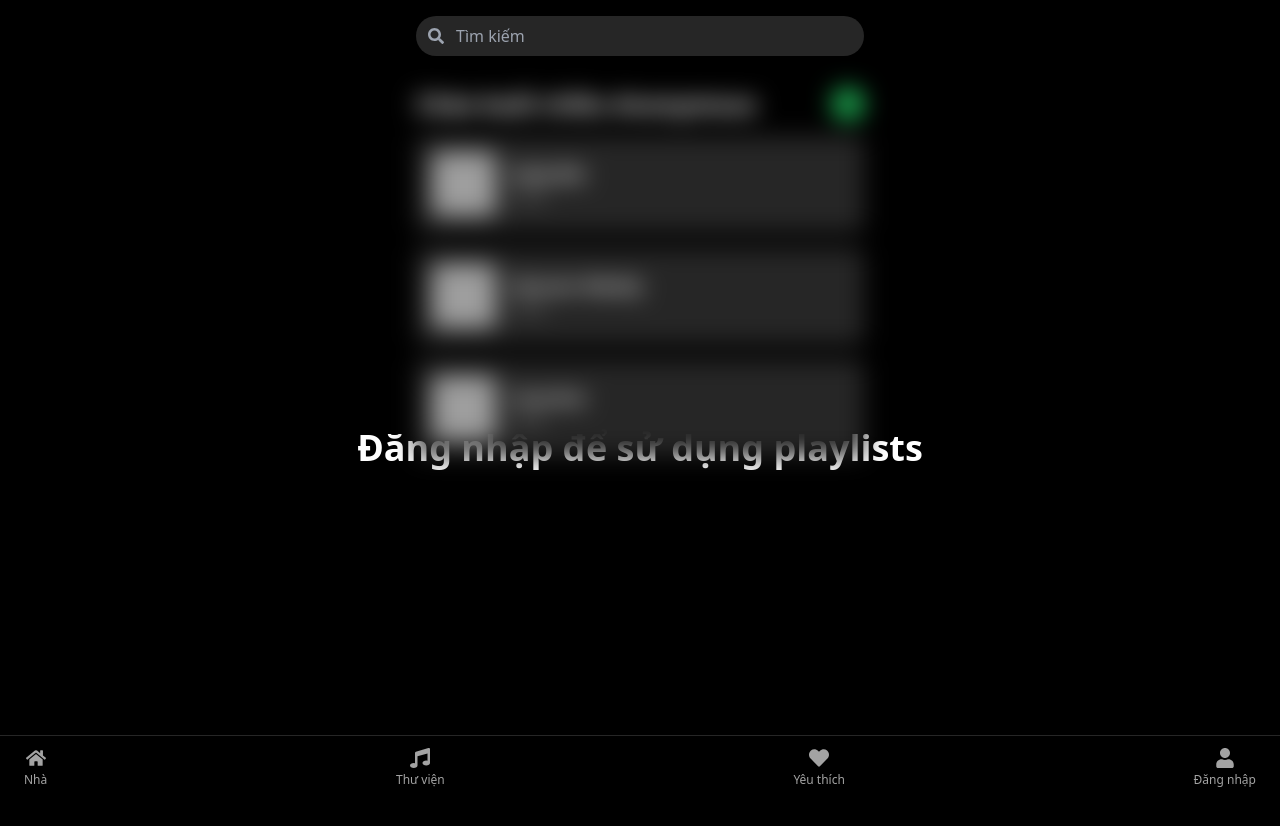
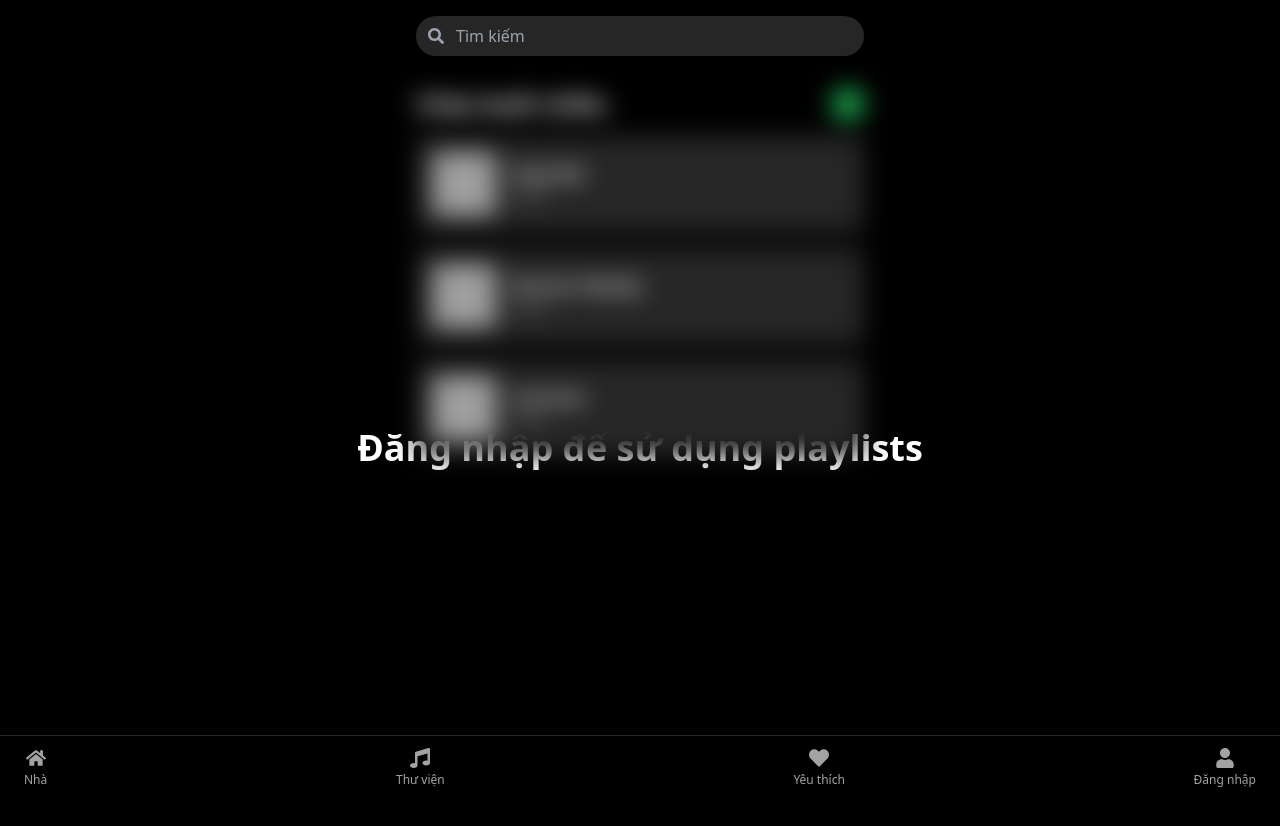
Before and after one commit to plsgivemeachane/musicplayer, a Next.js app: page / in a window 1280 px wide. Shown: the top 826 px of the page. Built offline with nearby package versions, Linux system fonts and the light colour scheme; no server answers; grey boxes are pictures that could not be loaded; what pocketbase would draw is missing.

Commit message:
Greeting Update

```diff
--- a/app/page.tsx
+++ b/app/page.tsx
@@ -177,7 +177,7 @@
         <div className={user ? "" : "blur-md"}>
           {!user && <div className="fixed top-0 left-0 right-0 bottom-0 pointer-events-auto cursor-not-allowed"></div>}
           <div className="flex justify-between items-center mb-4">
-            <h2 className="text-2xl font-bold">{getGreeting()} {user?user.firstName : "Anonymous"}</h2>
+            <h2 className="text-2xl font-bold">{getGreeting()} {user?.firstName} </h2>
             <button
               // onClick={createNewPlaylist}
               onClick={() => alert("You just found a underdeveloped feature!")}
```
